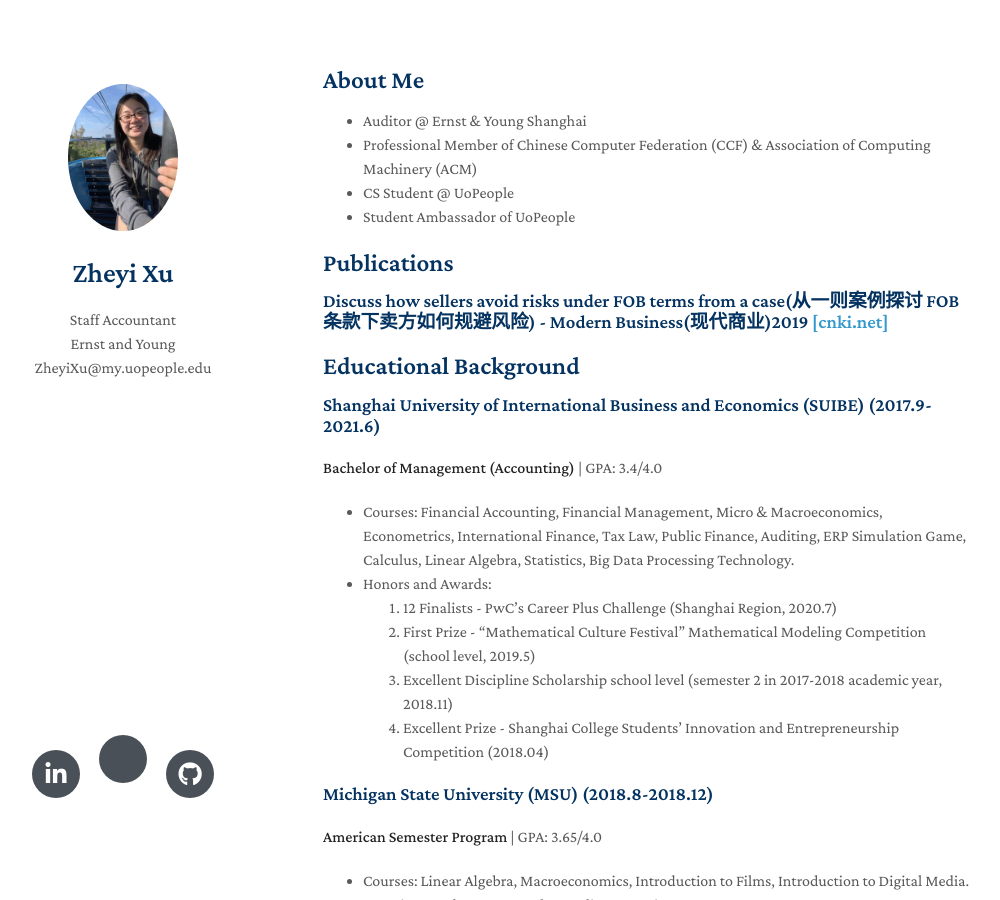
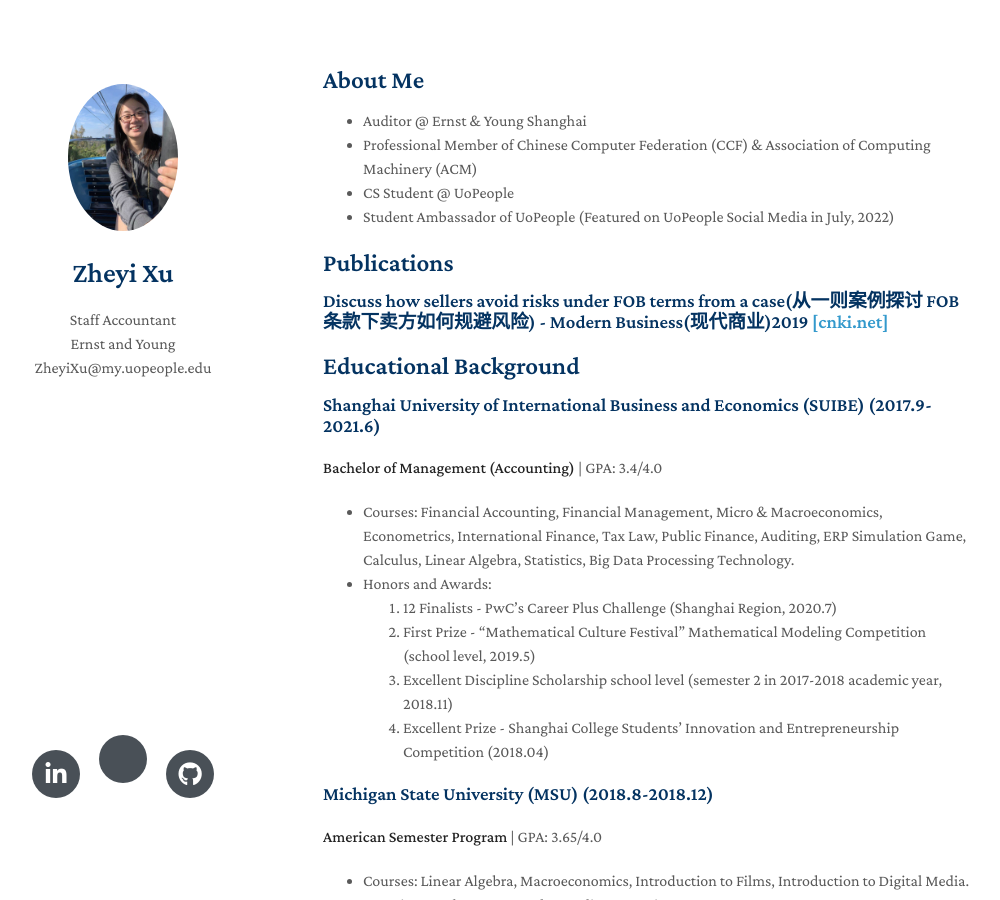
Before and after one commit to zheyixu99/zheyi-resume, a Jekyll site: the page built from index.md, in a window 1280 px wide and 900 px high. Shown: the whole window, without its empty margins (147-1147 px from the left). Built offline with Jekyll 4.4.1, drawn with Linux system fonts in a browser that asks for light colours; nearby versions of some CDN libraries; a style sheet for code colours, icons or effects is not loaded; our own code applies the rules of GitHub Pages for plain Markdown files.

Commit message:
Update index.md

```diff
--- a/index.md
+++ b/index.md
@@ -7,7 +7,7 @@ layout: homepage
 - Auditor @ Ernst & Young Shanghai
 - Professional Member of Chinese Computer Federation (CCF) & Association of Computing Machinery (ACM)
 - CS Student @ UoPeople
-- Student Ambassador of UoPeople
+- Student Ambassador of UoPeople (Featured on UoPeople Social Media in July, 2022)
 
 
 <!---暂未更新
```
